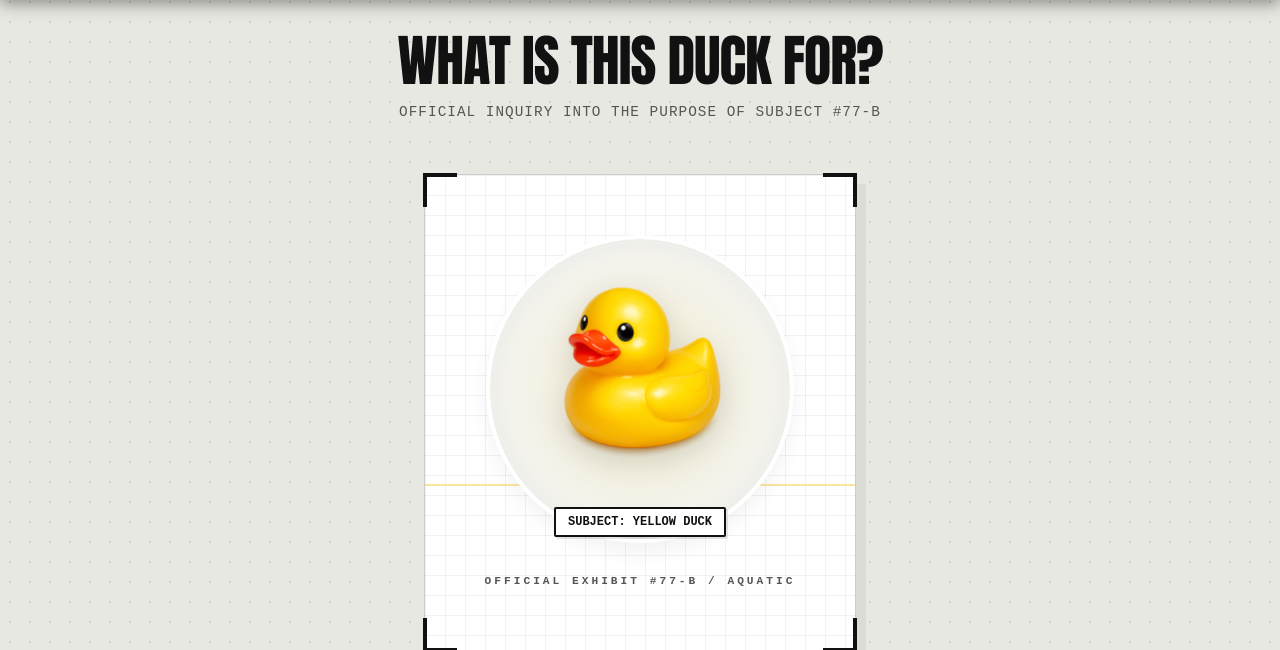
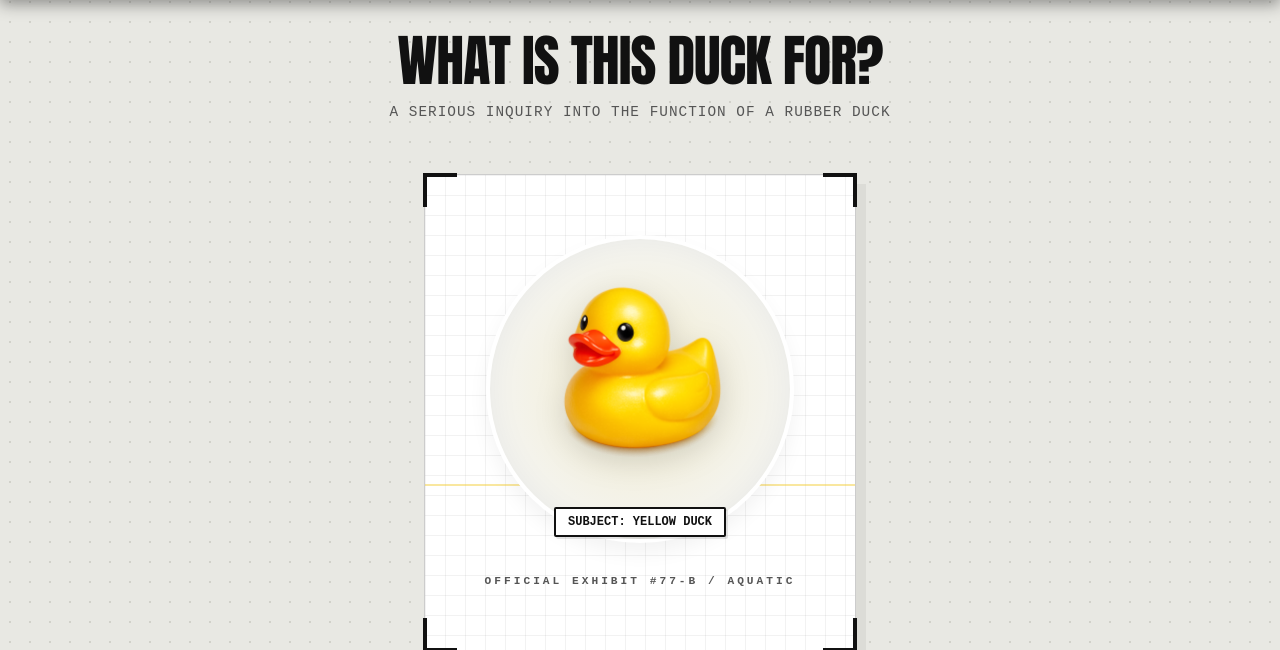
Before and after one commit to hericlibong/What_Is_This_Duck_For, a FastAPI app: page / in a window 1280 px wide. Shown: the part 88-738 px from the top of the page. Run offline with FastAPI, Linux system fonts and the light colour scheme.

Commit message:
Update subtitle for clarity and thematic consistency in the title block

```diff
--- a/app/templates/index.html
+++ b/app/templates/index.html
@@ -27,7 +27,7 @@
     <div class="container">
         <div class="title-block">
             <h1>WHAT IS THIS DUCK FOR?</h1>
-            <p class="subtitle">Official Inquiry Into the Purpose of Subject #77-B</p>
+            <p class="subtitle">A Serious Inquiry Into the Function of a Rubber Duck</p>
         </div>
 
         <main>
```
